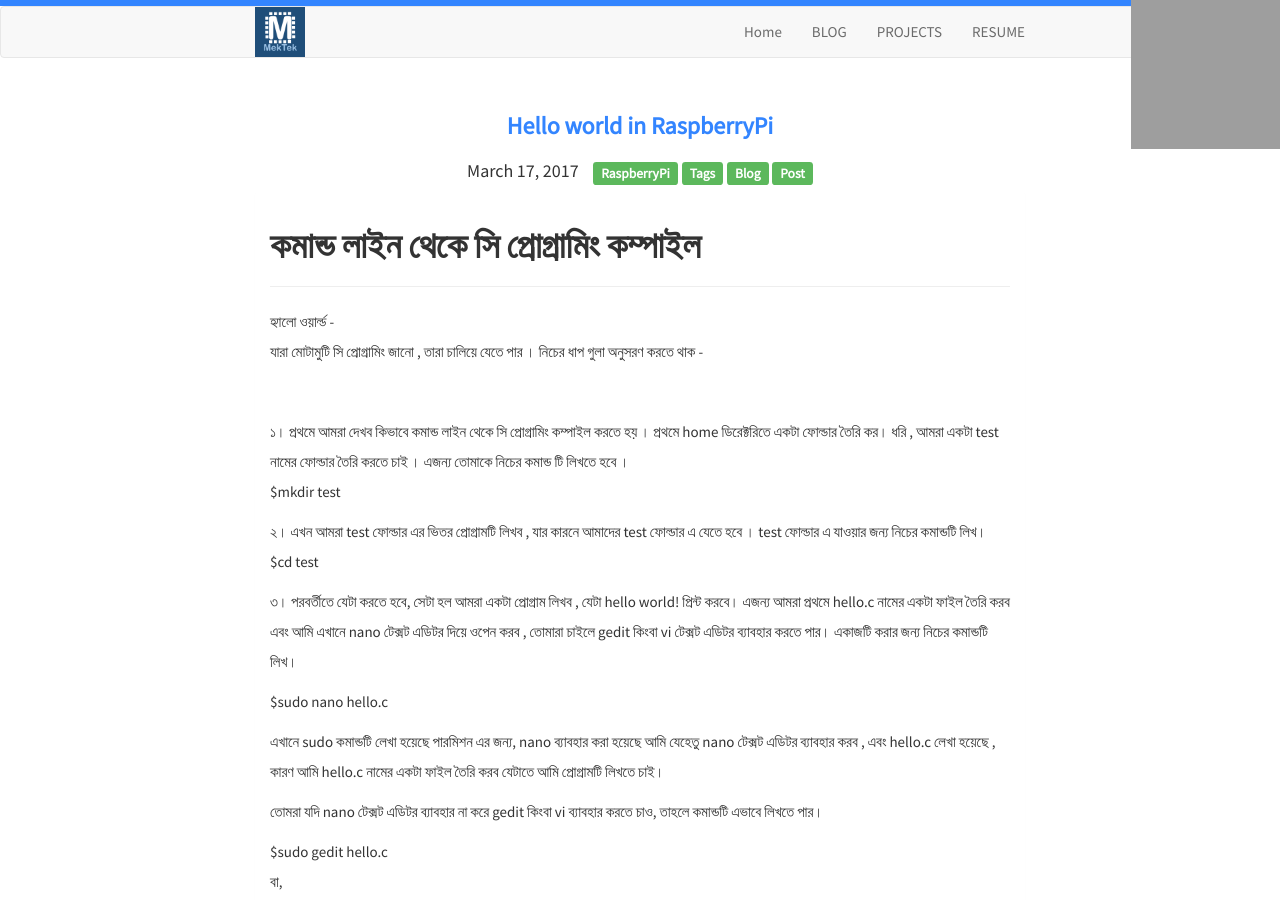
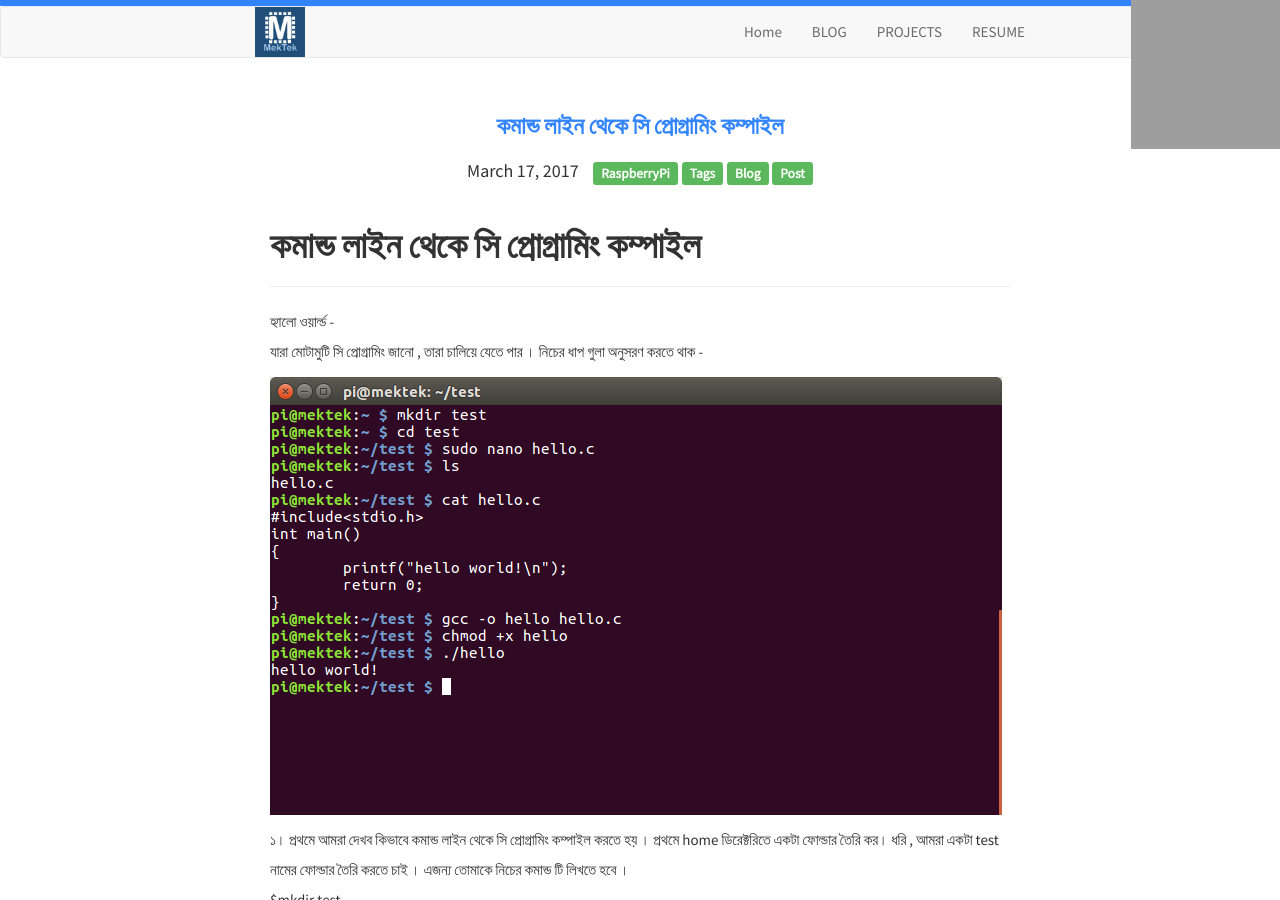
Before and after one commit to MekTekBD/saif, a Jekyll site: the page built from _posts/tutorial/2017-03-17-hello-world-in-raspberry-pi.md, in a window 1280 px wide and 900 px high. Built offline with Jekyll 4.4.1, drawn with Linux system fonts in a browser that asks for light colours; nearby versions of some CDN libraries; library files that are not in the unit come from our copies; comment, search, counter and statistics services are not loaded; grey boxes are pictures that could not be loaded.

Commit message:
Update 2017-03-17-hello-world-in-raspberry-pi.md

```diff
--- a/_posts/tutorial/2017-03-17-hello-world-in-raspberry-pi.md
+++ b/_posts/tutorial/2017-03-17-hello-world-in-raspberry-pi.md
@@ -1,6 +1,6 @@
 ---
 layout: post
-title:  Hello world in RaspberryPi
+title:  কমান্ড লাইন থেকে সি প্রোগ্রামিং কম্পাইল
 categories: [tutorial]
 tags:
 - RaspberryPi
@@ -18,7 +18,7 @@
 হ্যালো ওয়ার্ল্ড -
 যারা মোটামুটি সি প্রোগ্রামিং জানো , তারা চালিয়ে যেতে পার । নিচের ধাপ গুলা অনুসরণ করতে থাক -
 
-![](/assets/pi@mektek: ~-test_007.png)
+![](https://raw.githubusercontent.com/MekTekBD/saif/gh-pages/_posts/assets/pi@mektek: ~-test_007.png)
 
 ১। প্রথমে আমরা দেখব কিভাবে কমান্ড লাইন থেকে সি প্রোগ্রামিং কম্পাইল করতে হয় । প্রথমে home ডিরেক্টরিতে একটা ফোল্ডার তৈরি কর। ধরি , আমরা একটা test নামের ফোল্ডার তৈরি করতে চাই । এজন্য তোমাকে নিচের কমান্ড টি লিখতে হবে ।
 $mkdir test
```
